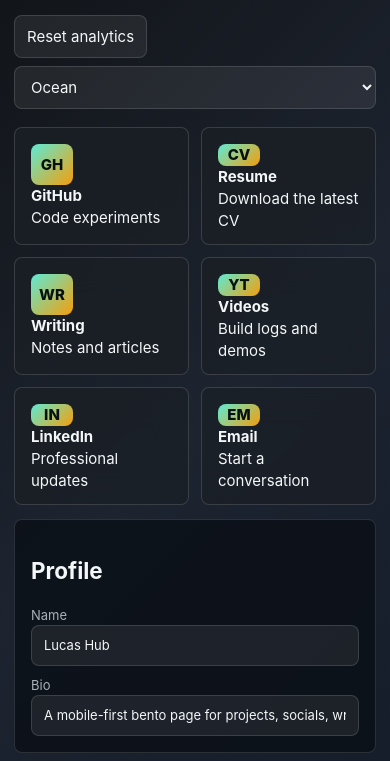
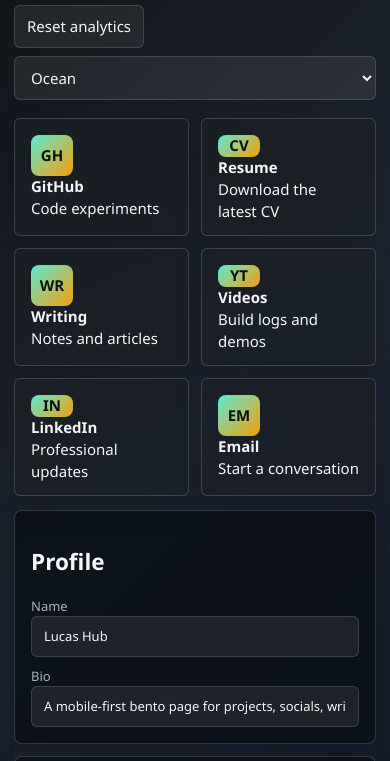
Before and after one commit to LiLFideua/bento-link-hub, a plain HTML site: page index.html in a window 390 px wide. Shown: the part 115-876 px from the top of the page. Drawn offline with Linux system fonts and the light colour scheme.

Commit message:
Polish professional presentation

```diff
--- a/index.html
+++ b/index.html
@@ -29,6 +29,57 @@
     label { color:var(--muted); font-size:13px; }
     input, select { width:100%; }
     @media (max-width:800px) { header, .layout { grid-template-columns:1fr; } .controls { justify-content:flex-start; } .grid { grid-template-columns:1fr 1fr; grid-auto-rows:118px; } .wide,.small,.tall { grid-column:span 1; grid-row:span 1; } }
+
+/* Professional polish layer */
+:root {
+  --radius: 6px;
+  --shadow: 0 18px 50px rgba(0, 0, 0, .28);
+  --shadow-soft: 0 10px 28px rgba(0, 0, 0, .18);
+  --border-subtle: rgba(255, 255, 255, .16);
+  --focus-ring: rgba(125, 211, 252, .55);
+}
+body {
+  font-family: "Aptos", "Segoe UI", system-ui, -apple-system, sans-serif;
+  text-rendering: optimizeLegibility;
+}
+main {
+  max-width: min(1220px, calc(100vw - 28px));
+}
+h1, h2, h3, strong {
+  letter-spacing: 0;
+}
+p, small, label, .muted {
+  color: var(--muted, #a8b1b8);
+}
+.panel, .timer, .hero, .channel, .stage, aside, .card {
+  border-color: var(--border-subtle) !important;
+  box-shadow: var(--shadow-soft);
+}
+button, input, select, textarea, .card, .swatch, .cell {
+  border-radius: var(--radius) !important;
+}
+button, a.card, .swatch, .cell {
+  transition: transform .16s ease, border-color .16s ease, background .16s ease, box-shadow .16s ease;
+}
+button:hover, a.card:hover, .swatch:hover {
+  transform: translateY(-1px);
+  box-shadow: var(--shadow-soft);
+}
+input:focus-visible, textarea:focus-visible, select:focus-visible, button:focus-visible, a:focus-visible {
+  outline: 3px solid var(--focus-ring);
+  outline-offset: 2px;
+}
+::selection {
+  background: var(--accent, #7dd3fc);
+  color: #071018;
+}
+@media (max-width: 720px) {
+  main {
+    width: min(100% - 20px, 1220px);
+    padding-top: 18px;
+    padding-bottom: 18px;
+  }
+}
   </style>
 </head>
 <body>
```
Also changed, not shown: docs/design-notes.md (+1 -1 lines), docs/final-polish.md (+1 -1 lines), project.json (+4 -4 lines), README.md.
